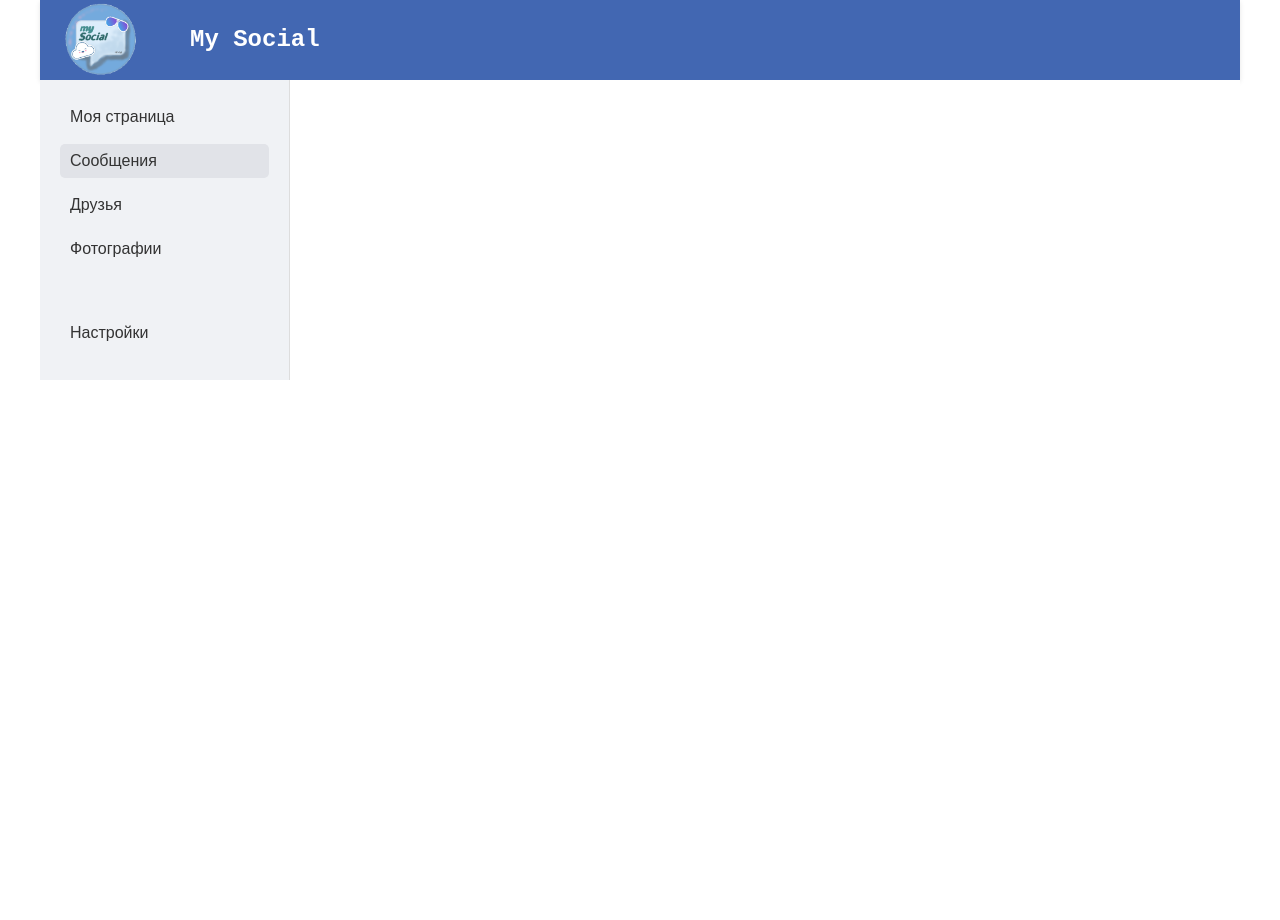
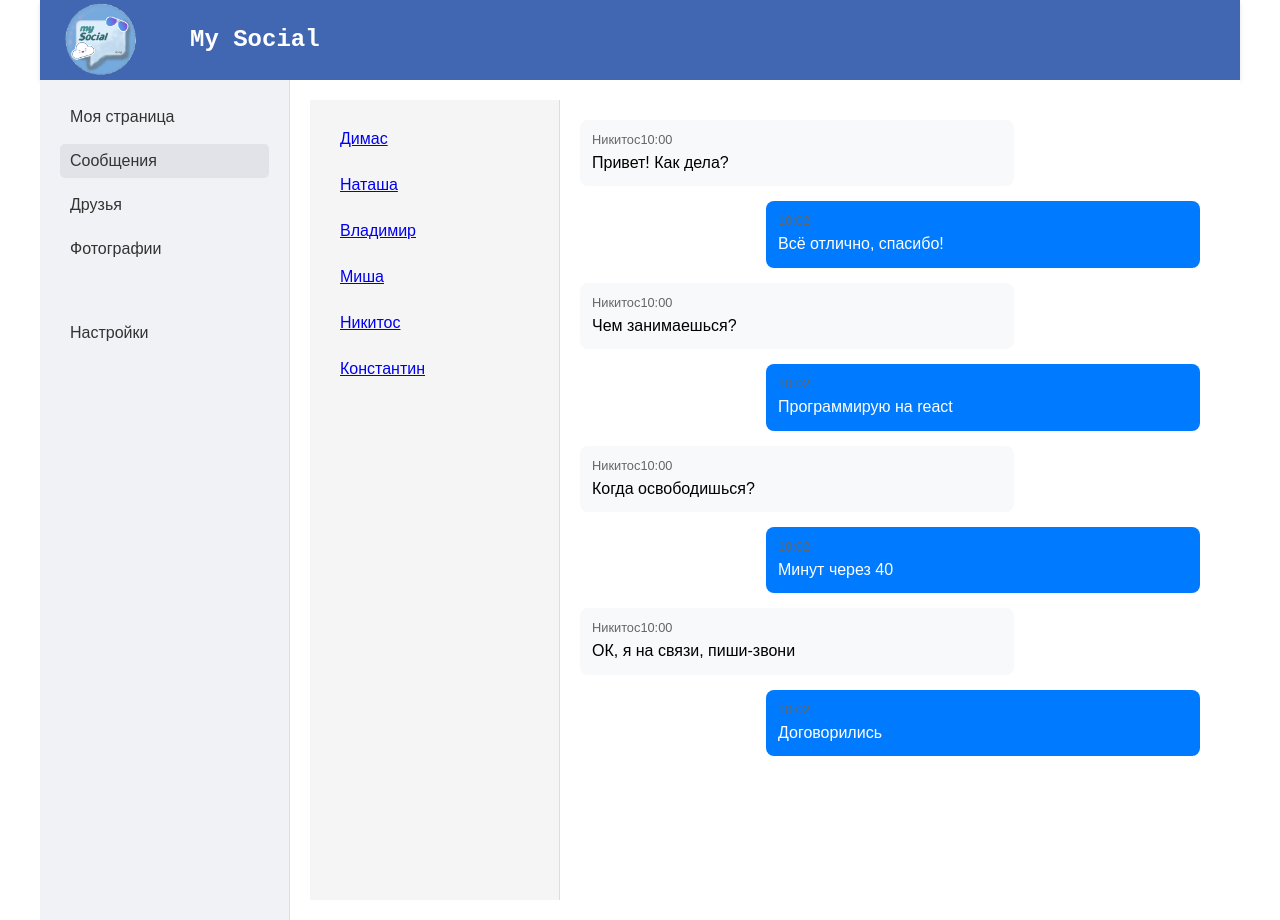
Before and after one commit to baranovdmitriy87/react-my-social-app, a React (Create React App) app: page /dialogs/1 in a window 1280 px wide. Before the commit the page ends 800 px from the top, so only its background shows below. Built offline with nearby package versions, Linux system fonts and the light colour scheme.

Commit message:
Меняет синтаксис в Route для всех компонентов, добавляет id в путьт  для компонента Dialog

```diff
--- a/src/App.js
+++ b/src/App.js
@@ -17,10 +17,11 @@ const App = () => {
         <Navbar />
         <main className="main-content">
           <Routes>
-            <Route path='/dialogs' Component={Diologs} />
-            <Route path='/profile' Component={Profile} />
-            <Route path='/friends' Component={Friends} />
-            <Route path='/photos' Component={Photos} />
+            <Route path='/profile' element={<Profile />} />
+            <Route path="/dialogs" element={<Diologs />} />
+            <Route path="/dialogs/:id" element={<Diologs />} />
+            <Route path='/friends' element={<Friends />} />
+            <Route path='/photos' element={<Photos />} />
           </Routes>
         </main>
       </div>
--- a/src/components/Diologs/Diologs.jsx
+++ b/src/components/Diologs/Diologs.jsx
@@ -28,10 +28,10 @@ const Message = (props) => {
 const MessageSent = (props) => {
   return (
     <div className={s.message + ' ' + s.sent}>
-      <div class={s.info}>
-        <span class={s.time}>10:02</span>
+      <div className={s.info}>
+        <span className={s.time}>10:02</span>
       </div>
-      <p class={s.text}>{props.message}</p>
+      <p className={s.text}>{props.message}</p>
     </div>
   )
 }
```
